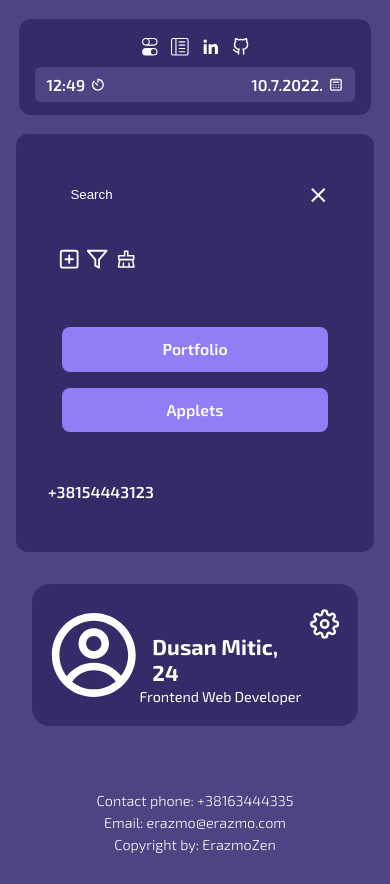
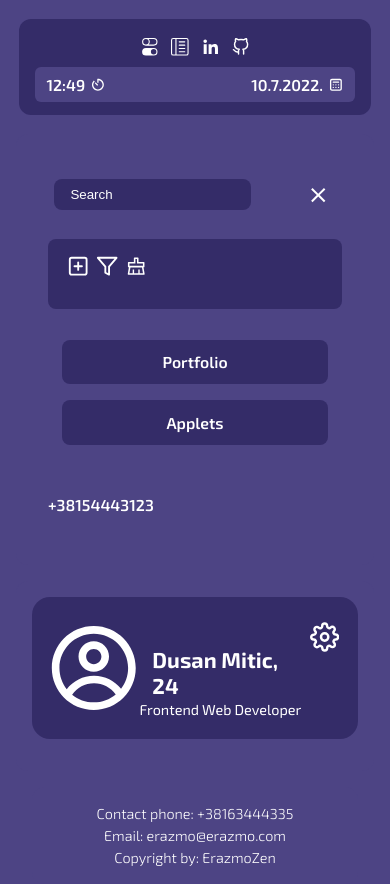
Before and after one commit to erazmozen/hub, a React (Create React App) app: page /hub/applets in a window 390 px wide. Built offline with nearby package versions, Linux system fonts and the light colour scheme.

Commit message:
Fix some styles

```diff
--- a/src/components/Sidebar/Todo/todo.css
+++ b/src/components/Sidebar/Todo/todo.css
@@ -4,6 +4,10 @@
   background-color: var(--primary);
   border-radius: 8px;
   margin: 1rem 0;
+}
+
+.todo .common-icons-wrapper {
+  padding: 0.4rem 0.6rem;
 }
 
 .todo .common-icons-wrapper svg {
@@ -23,7 +27,7 @@
 
 .todo li {
   display: flex;
-  padding: 0.4rem;
+  padding: 1rem;
   opacity: 0.8;
   transition: opacity 0.4s ease;
 }
--- a/src/components/Sidebar/sidebar.css
+++ b/src/components/Sidebar/sidebar.css
@@ -1,20 +1,12 @@
 /* ------ Sidebar */
 
 .sidebar-wrapper {
+  background: var(--secondary);
   margin: 1rem 0rem;
   position: sticky;
   max-height: 70vh;
   top: 20px;
   left: 0;
-  min-width: 360px;
-}
-
-@media only screen and (max-width: 700px) {
-  .sidebar-wrapper {
-    width: 100%;
-    max-height: auto;
-    min-width: auto;
-  }
 }
 
 .sidebar-top {
@@ -30,6 +22,7 @@
 }
 
 .router-links .common-button {
+  background: var(--primary);
   flex-grow: 1;
   margin: 0.5rem;
   min-width: 200px;
```
